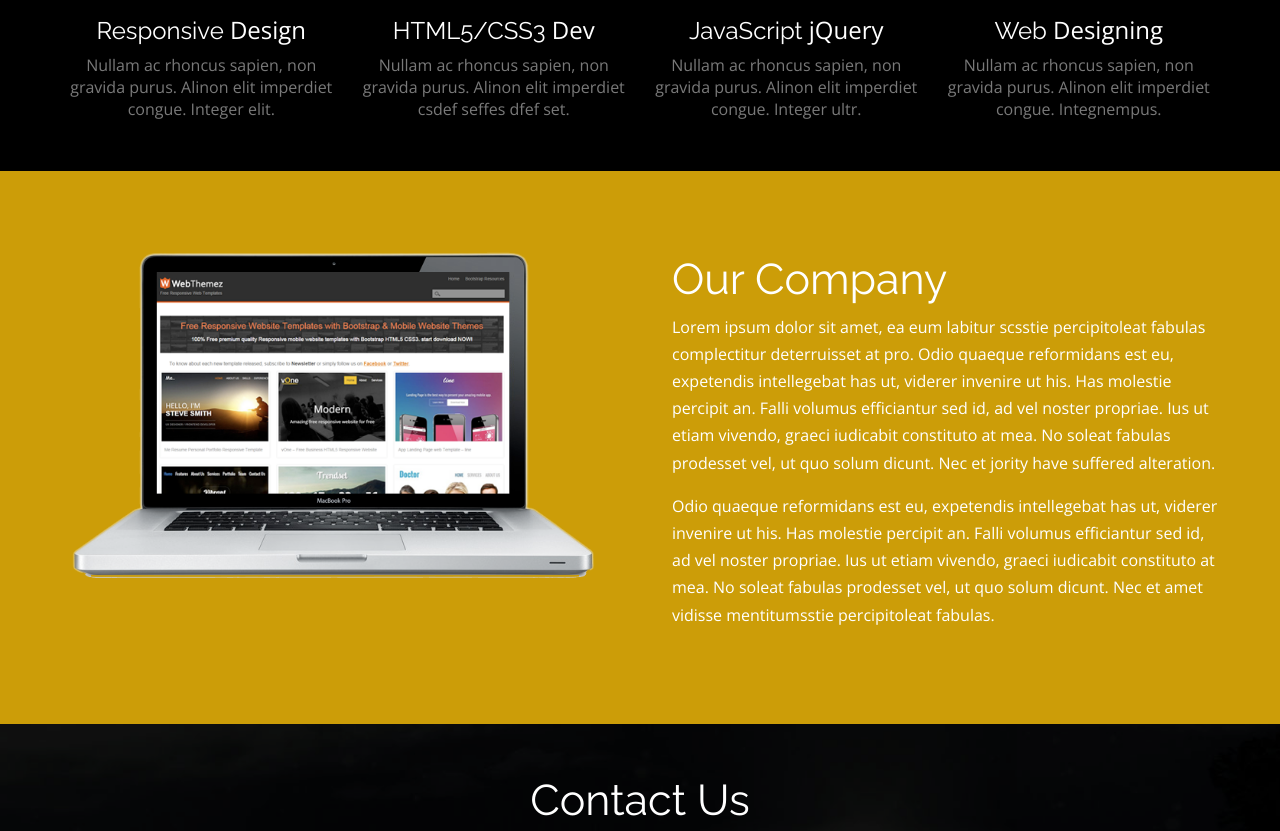
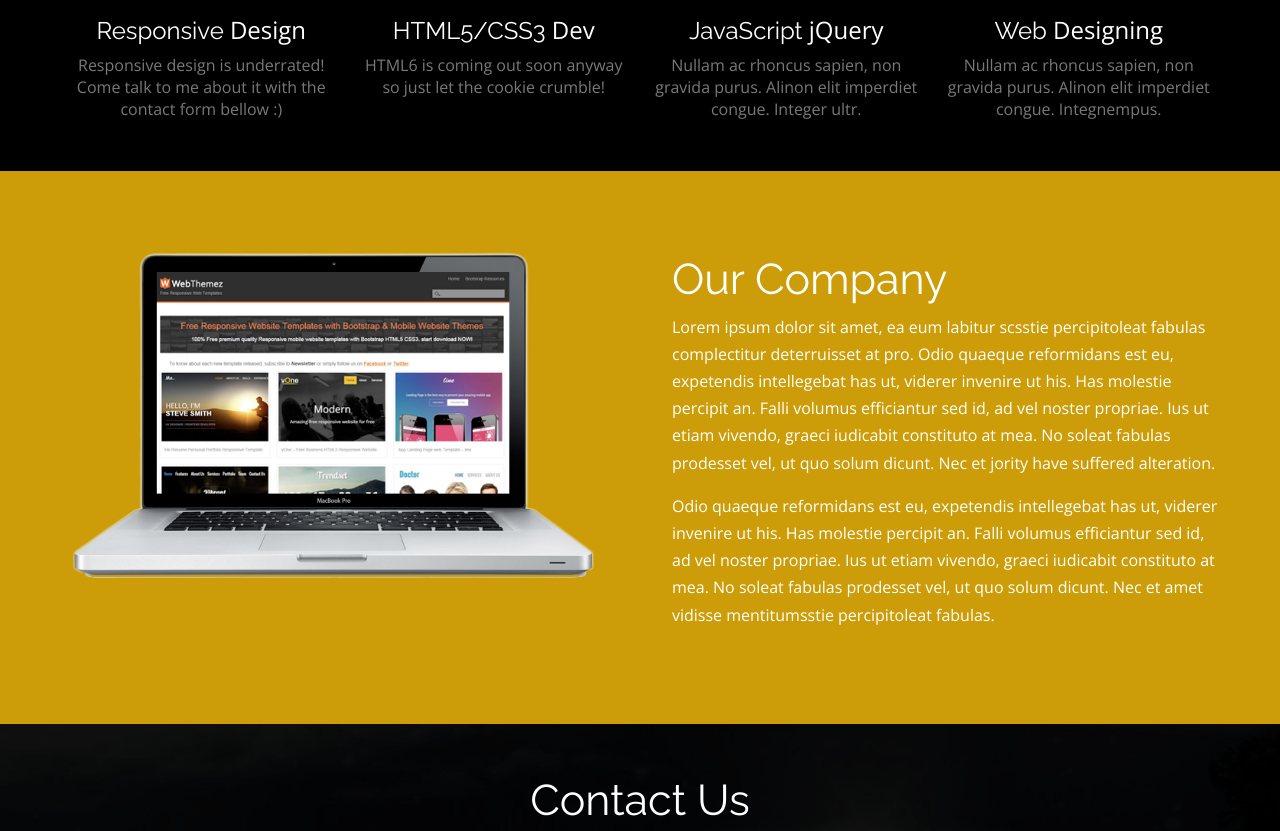
Before and after one commit to petethepossum/petethepossum.github.io, a plain HTML site: page index.html in a window 1280 px wide. Shown: the part 878-1709 px from the top of the page. Drawn offline with nearby package versions, Linux system fonts and the light colour scheme.

Commit message:
Updated main page to fix Lorum Ipsm text.

```diff
--- a/index.html
+++ b/index.html
@@ -61,14 +61,14 @@ Donate to remove backlink form the site
       <!-- item -->
       <div class="col-md-3 text-center"> <i class="fa fa-arrows fa-2x circle"></i>
         <h3>Responsive <span class="id-color">Design</span></h3>
-        <p>Nullam ac rhoncus sapien, non gravida purus. Alinon elit imperdiet congue. Integer elit.</p>
+        <p>Responsive design is underrated! Come talk to me about it with the contact form bellow :)</p>
       </div>
       <!-- end: -->
 
       <!-- item -->
       <div class="col-md-3 text-center"> <i class="fa fa-css3 fa-2x circle"></i>
         <h3>HTML5/CSS3 <span class="id-color">Dev</span></h3>
-        <p>Nullam ac rhoncus sapien, non gravida purus. Alinon elit imperdiet csdef seffes dfef set.</p>
+        <p>HTML6 is coming out soon anyway so just let the cookie crumble!</p>
       </div>
       <!-- end: -->
 
```
